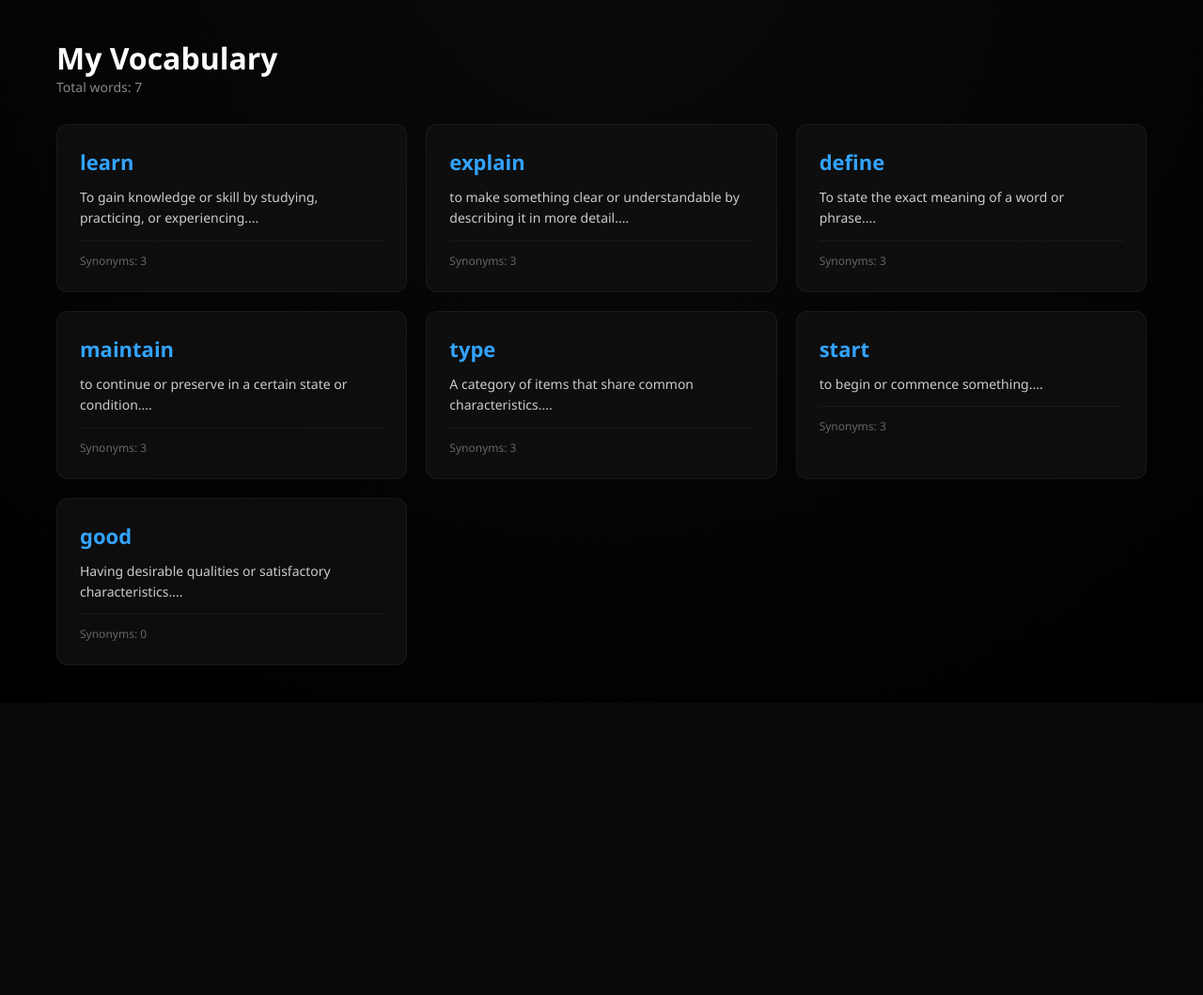
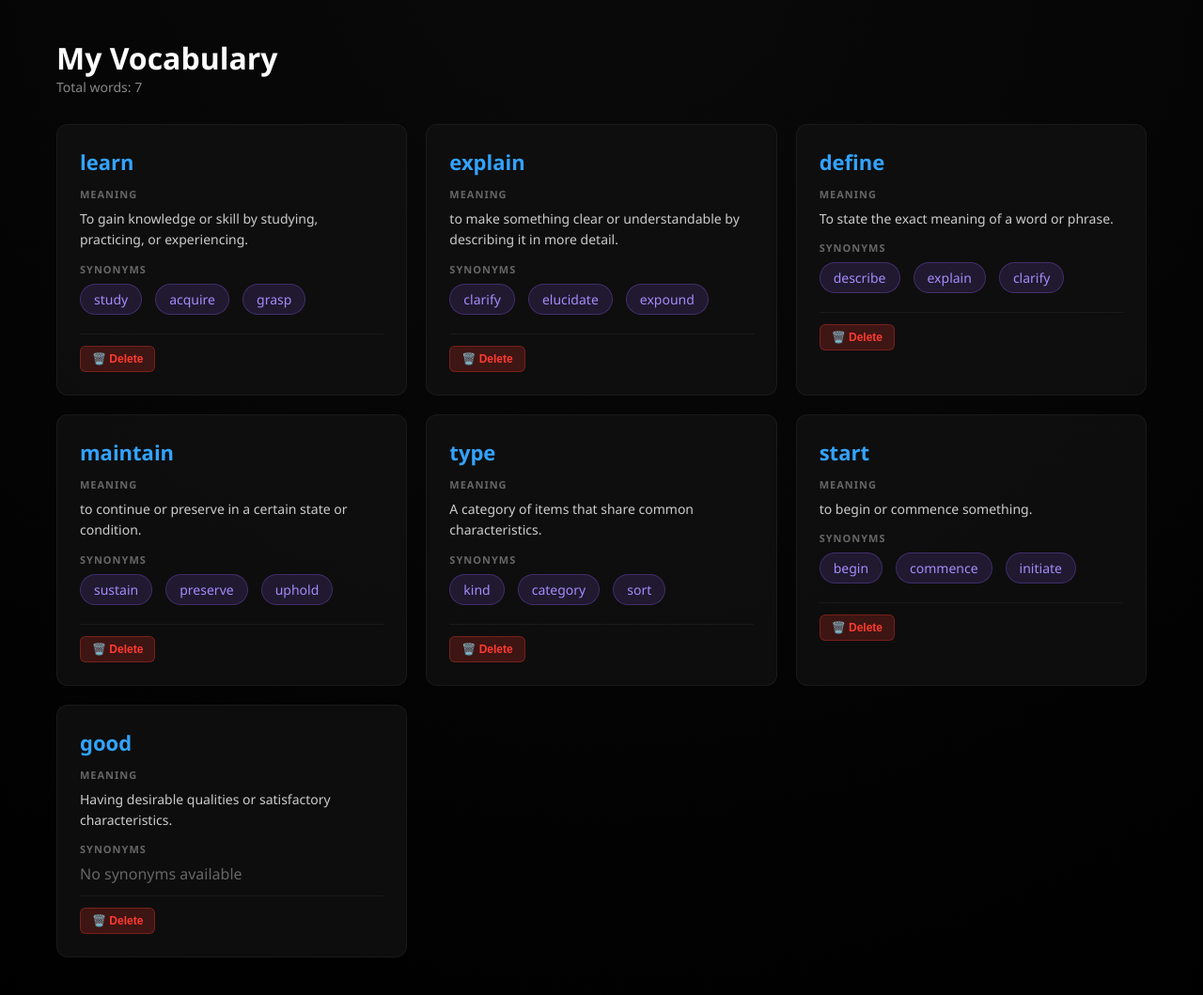
Before and after one commit to denizyldrm123/Lexora, a Flask app: page /library in a window 1280 px wide. Shown: the part 83-1142 px from the top of the page at 94% size. Before the commit the page ends 791 px from the top, so only its background shows below. Run offline with Flask 3, Linux system fonts and the light colour scheme.

Commit message:
feat: library card display and modal

```diff
--- a/backend/static/css/styles.css
+++ b/backend/static/css/styles.css
@@ -547,3 +547,153 @@ body {
 ::-webkit-scrollbar-thumb:hover {
     background: #444;
 }
+
+/* ============== WORD MODAL ============== */
+.word-modal {
+    position: fixed;
+    top: 0;
+    left: 0;
+    width: 100%;
+    height: 100%;
+    z-index: 1000;
+    display: flex;
+    justify-content: center;
+    align-items: center;
+    opacity: 0;
+    transition: opacity 0.3s ease;
+}
+
+.word-modal.show {
+    opacity: 1;
+}
+
+.modal-overlay {
+    position: absolute;
+    top: 0;
+    left: 0;
+    width: 100%;
+    height: 100%;
+    background: rgba(0, 0, 0, 0.8);
+    backdrop-filter: blur(5px);
+}
+
+.modal-content {
+    position: relative;
+    background: rgba(17, 17, 17, 0.95);
+    border: 1px solid rgba(255, 255, 255, 0.1);
+    border-radius: 20px;
+    padding: 40px;
+    max-width: 600px;
+    width: 90%;
+    max-height: 80vh;
+    overflow-y: auto;
+    box-shadow: 0 20px 60px rgba(0, 0, 0, 0.5);
+    transform: scale(0.9);
+    transition: transform 0.3s ease;
+}
+
+.word-modal.show .modal-content {
+    transform: scale(1);
+}
+
+.modal-close {
+    position: absolute;
+    top: 20px;
+    right: 20px;
+    background: rgba(255, 255, 255, 0.1);
+    border: none;
+    color: #fff;
+    font-size: 24px;
+    width: 40px;
+    height: 40px;
+    border-radius: 50%;
+    cursor: pointer;
+    transition: all 0.3s ease;
+    display: flex;
+    align-items: center;
+    justify-content: center;
+}
+
+.modal-close:hover {
+    background: rgba(255, 59, 48, 0.3);
+    transform: rotate(90deg);
+}
+
+.modal-word {
+    font-size: 36px;
+    font-weight: 700;
+    color: #33a3ff;
+    margin-bottom: 30px;
+    text-align: center;
+}
+
+.modal-section {
+    margin-bottom: 25px;
+}
+
+.modal-section-title {
+    font-size: 16px;
+    font-weight: 600;
+    color: #888;
+    margin-bottom: 12px;
+    text-transform: uppercase;
+    letter-spacing: 1px;
+}
+
+.modal-text {
+    color: #eee;
+    line-height: 1.7;
+    font-size: 16px;
+}
+
+.modal-synonyms {
+    display: flex;
+    flex-wrap: wrap;
+    gap: 8px;
+}
+
+.modal-footer {
+    margin-top: 30px;
+    padding-top: 20px;
+    border-top: 1px solid rgba(255, 255, 255, 0.1);
+    display: flex;
+    justify-content: center;
+}
+
+.modal-delete-btn {
+    padding: 12px 24px;
+    background: rgba(255, 59, 48, 0.2);
+    border: 1px solid rgba(255, 59, 48, 0.4);
+    border-radius: 10px;
+    color: #ff3b30;
+    font-weight: 600;
+    cursor: pointer;
+    transition: all 0.3s ease;
+    font-size: 14px;
+}
+
+.modal-delete-btn:hover {
+    background: rgba(255, 59, 48, 0.3);
+    transform: translateY(-2px);
+}
+
+/* Card label for sections */
+.card-label {
+    font-size: 11px;
+    font-weight: 600;
+    color: #666;
+    text-transform: uppercase;
+    letter-spacing: 1px;
+    margin-bottom: 8px;
+    margin-top: 12px;
+}
+
+.card-section {
+    margin-bottom: 12px;
+}
+
+.card-synonyms {
+    display: flex;
+    flex-wrap: wrap;
+    gap: 6px;
+}
--- a/backend/static/js/library.js
+++ b/backend/static/js/library.js
@@ -27,6 +27,9 @@ async function loadLibrary() {
 
         const data = await response.json();
 
+        // Global değişkene kaydet
+        wordsData = data.words || [];
+
         // Update streak in navbar
         if (streakCountElement && data.streak !== undefined) {
             streakCountElement.textContent = data.streak;
@@ -34,11 +37,11 @@ async function loadLibrary() {
 
         // Update total words count
         if (totalWordsElement) {
-            totalWordsElement.textContent = data.words ? data.words.length : 0;
+            totalWordsElement.textContent = wordsData.length;
         }
 
         // Display words
-        displayWords(data.words || []);
+        displayWords(wordsData);
 
     } catch (error) {
         console.error('Error loading library:', error);
@@ -52,33 +55,55 @@ function displayWords(words) {
         wordsGrid.innerHTML = `
             <div class="empty-library">
                 <div class="icon">📚</div>
-                <h3>No words found</h3>
-                <p style="margin-top: 8px; color: #888;">Dictionary is empty.</p>
+                <h3>No words saved yet</h3>
+                <p style="margin-top: 8px; color: #888;">Start searching words in the Dictionary!</p>
             </div>
         `;
         return;
     }
 
-    wordsGrid.innerHTML = words.map((wordData) => `
-        <div class="word-card">
+    wordsGrid.innerHTML = words.map((wordData, index) => {
+        // Synonyms varsa göster, yoksa boş
+        const synonymsHTML = wordData.synonyms && wordData.synonyms.length > 0
+            ? wordData.synonyms.map(syn => `<span class="synonym-tag">${syn}</span>`).join('')
+            : '<span style="color: #666;">No synonyms available</span>';
+
+        return `
+        <div class="word-card" data-word="${wordData.word}">
             <div class="card-word">${wordData.word}</div>
 
-            <div class="card-definition">
-                ${wordData.meaning
-                    ? wordData.meaning.substring(0, 120) + "..."
-                    : "No meaning available"}
+            <div class="card-section">
+                <div class="card-label">Meaning</div>
+                <div class="card-definition">
+                    ${wordData.meaning || 'No meaning available'}
+                </div>
+            </div>
+
+            <div class="card-section">
+                <div class="card-label">Synonyms</div>
+                <div class="card-synonyms">
+                    ${synonymsHTML}
+                </div>
             </div>
 
             <div class="card-footer">
-                <div class="card-date">
-                    Synonyms: ${wordData.synonyms?.length || 0}
-                </div>
+                <button class="card-delete-btn" onclick="deleteWord('${wordData.word}')">
+                    🗑️ Delete
+                </button>
             </div>
         </div>
-    `).join('');
+    `}).join('');
+
+    // Kartlara tıklama event'i ekle (büyütme için)
+    document.querySelectorAll('.word-card').forEach(card => {
+        card.addEventListener('click', (e) => {
+            // Delete butonuna tıklanmadıysa
+            if (!e.target.closest('.card-delete-btn')) {
+                expandCard(card);
+            }
+        });
+    });
 }
-
-
 
 // ============== DELETE WORD ==============
 async function deleteWord(word) {
@@ -107,6 +132,69 @@ async function deleteWord(word) {
         alert('Failed to delete word. Please try again.');
     }
 }
+
+// ============== EXPAND CARD (MODAL) ==============
+function expandCard(cardElement) {
+    const word = cardElement.dataset.word;
+    const wordData = wordsData.find(w => w.word === word);
+
+    if (!wordData) return;
+
+    // Modal oluştur
+    const modal = document.createElement('div');
+    modal.className = 'word-modal';
+    modal.innerHTML = `
+        <div class="modal-overlay" onclick="closeModal()"></div>
+        <div class="modal-content">
+            <button class="modal-close" onclick="closeModal()">✕</button>
+
+            <h2 class="modal-word">${wordData.word}</h2>
+
+            <div class="modal-section">
+                <h3 class="modal-section-title">📖 Meaning</h3>
+                <p class="modal-text">${wordData.meaning || 'No meaning available'}</p>
+            </div>
+
+            ${wordData.synonyms && wordData.synonyms.length > 0 ? `
+            <div class="modal-section">
+                <h3 class="modal-section-title">🔤 Synonyms</h3>
+                <div class="modal-synonyms">
+                    ${wordData.synonyms.map(syn => `<span class="synonym-tag">${syn}</span>`).join('')}
+                </div>
+            </div>
+            ` : ''}
+
+            ${wordData.examples && wordData.examples.length > 0 ? `
+            <div class="modal-section">
+                <h3 class="modal-section-title">💬 Examples</h3>
+                ${wordData.examples.map(ex => `<div class="example-item">${ex}</div>`).join('')}
+            </div>
+            ` : ''}
+
+            <div class="modal-footer">
+                <button class="modal-delete-btn" onclick="deleteWord('${word}'); closeModal();">
+                    🗑️ Delete Word
+                </button>
+            </div>
+        </div>
+    `;
+
+    document.body.appendChild(modal);
+
+    // Animation için timeout
+    setTimeout(() => modal.classList.add('show'), 10);
+}
+
+function closeModal() {
+    const modal = document.querySelector('.word-modal');
+    if (modal) {
+        modal.classList.remove('show');
+        setTimeout(() => modal.remove(), 300);
+    }
+}
+
+// Global değişken - wordsData'yı sakla
+let wordsData = [];
 
 // ============== UTILITY FUNCTIONS ==============
 function formatDate(dateString) {
```
